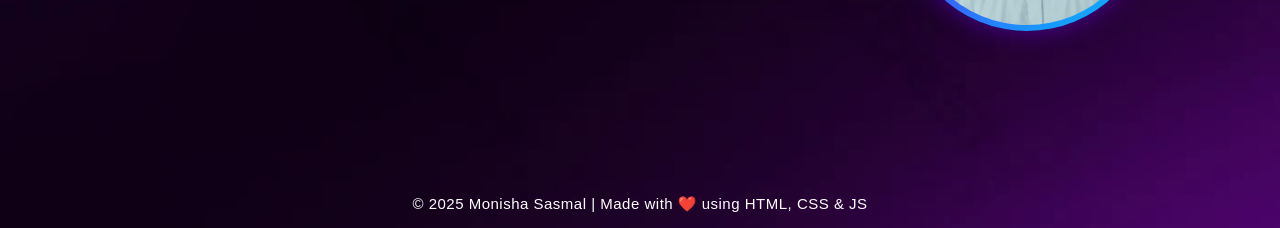
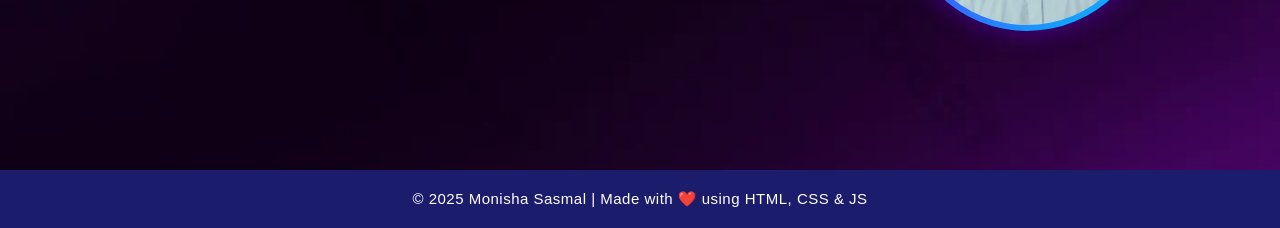
Before and after one commit to monisha-sasmal/monisha-portfolio, a plain HTML site: page index.html in a window 1280 px wide. Shown: the part 572-800 px from the top of the page. Drawn offline with nearby package versions, Linux system fonts and the light colour scheme.

Commit message:
updated style.css

```diff
--- a/style.css
+++ b/style.css
@@ -226,6 +226,9 @@ button:hover {
  width: 100%;
  text-align: center;
  letter-spacing: 0.5px;
+ background-color: rgb(28, 28, 109);
+ padding: 20px 10%;
+ bottom: 0;
 
 }
 .home-footer:hover{
```
